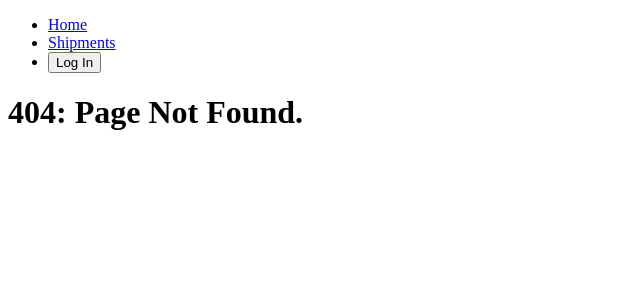
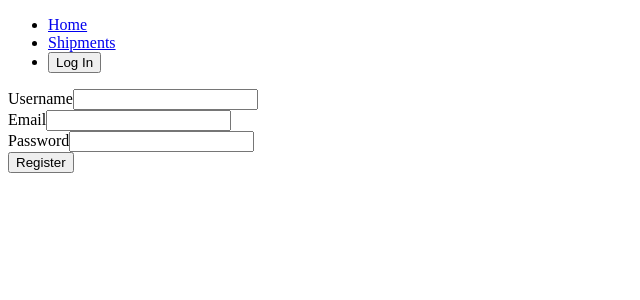
Before and after one commit to yihongwang001/Shipment-System-Frontend, a React (Create React App) app: page /register in a window 1280 px wide. Before the commit this address had no page. Shown: the top 300 px of the page, without its empty margins (0-640 px from the left). Built offline with nearby package versions, Linux system fonts and the light colour scheme.

Commit message:
Add a register page

```diff
--- a/src/App.js
+++ b/src/App.js
@@ -7,6 +7,7 @@ import ShipmentPage from './pages/ShipmentPage';
 import ShipmentListPage from './pages/ShipmentListPage';
 import NotFoundPage from './pages/NotFoundPage';
 import LoginPage from './pages/LoginPage';
+import RegisterPage from './pages/RegisterPage';
 
 function App() {
   const [loggedIn, setLoggedIn] = useState(false);
@@ -26,6 +27,7 @@ function App() {
             <Route path="/shipment-list" component={ShipmentListPage} />
             <Route path="/shipment/:shipmentId" component={ShipmentPage} />
             <Route path="/login" component={LoginPage}></Route>
+            <Route path="/register" component={RegisterPage}></Route>
             <Route component={NotFoundPage} />
           </Switch>
         </div>
--- a/src/pages/RegisterPage.js
+++ b/src/pages/RegisterPage.js
@@ -0,0 +1,80 @@
+import React from 'react';
+import { useState } from 'react';
+import { Redirect } from 'react-router-dom';
+
+const RegisterPage = () => {
+  const [username, setUsername] = useState('');
+  const [email, setEmail] = useState('');
+  const [password, setPassword] = useState('');
+  const [registered, setRegistered] = useState(false);
+
+  const handleSubmit = async (event) => {
+    event.preventDefault();
+
+    const bodyObject = {
+      username: username,
+      email: email,
+      password: password,
+    };
+    const formBody = Object.keys(bodyObject)
+      .map(
+        (key) =>
+          encodeURIComponent(key) + '=' + encodeURIComponent(bodyObject[key])
+      )
+      .join('&');
+
+    let response = await fetch('/user/register', {
+      method: 'POST',
+      headers: {
+        'Content-Type': 'application/x-www-form-urlencoded',
+        Accept: 'appliction/json',
+      },
+      redirect: 'follow',
+      body: formBody,
+    });
+
+    console.log(response.status);
+    if (response.status === 200) {
+      setRegistered(true);
+    }
+  };
+
+  if (registered) {
+    return <Redirect to="/login"></Redirect>;
+  } else {
+    return (
+      <form onSubmit={handleSubmit}>
+        <div>
+          <label htmlFor="username">Username</label>
+          <input
+            type="text"
+            id="username"
+            name="username"
+            onChange={(evt) => setUsername(evt.target.value)}
+          />
+        </div>
+        <div>
+          <label htmlFor="email">Email</label>
+          <input
+            type="text"
+            id="email"
+            name="email"
+            onChange={(evt) => setEmail(evt.target.value)}
+          />
+        </div>
+        <div>
+          <label htmlFor="password">Password</label>
+          <input
+            type="password"
+            id="password"
+            name="password"
+            onChange={(evt) => setPassword(evt.target.value)}
+          />
+        </div>
+        <button type="submit">Register</button>
+      </form>
+    );
+  }
+};
+
+export default RegisterPage;
```
